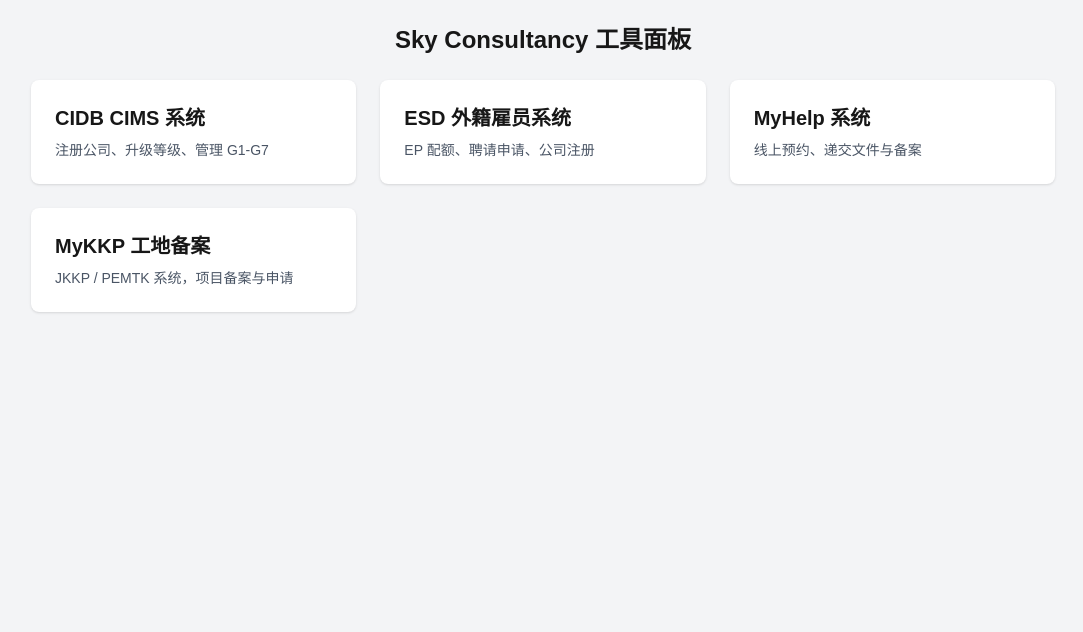
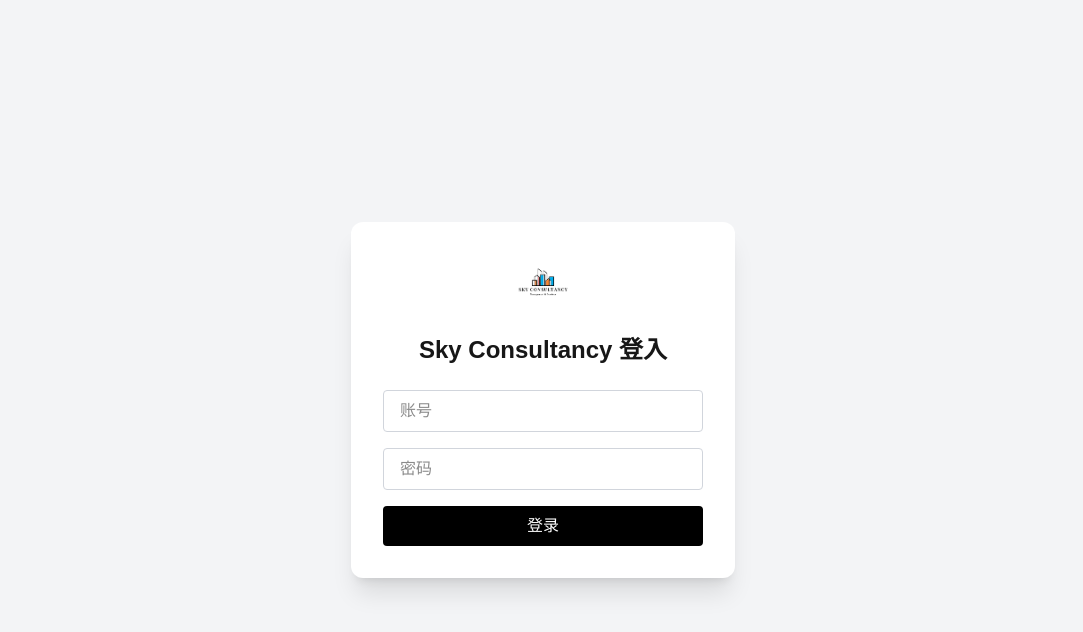
Before and after one commit to steven763308/skyconsultancymns_panel, a Next.js app: page / in a window 1280 px wide. Shown: the top 632 px of the page, without its empty margins (97-1180 px from the left). Built offline with nearby package versions, Linux system fonts and the light colour scheme; sample sign-in values are in the browser's storage.

Commit message:
root login

```diff
--- a/middleware.ts
+++ b/middleware.ts
@@ -33,9 +33,12 @@
 // ✅ 应用 middleware 的路径规则
 export const config = {
   matcher: [
-    '/',                    // 首页
-    '/dashboard/:path*',    // dashboard 所有子页面
-    '/admin/:path*',        // admin 所有子页面
-    '/setting/:path*',      // setting 所有子页面
+    '/',                      // 首页
+    '/dashboard',             // dashboard 主页
+    '/dashboard/:path*',      // dashboard 子页
+    '/admin',                 // admin 主页
+    '/admin/:path*',          // admin 子页
+    '/setting',               // setting 主页
+    '/setting/:path*',        // setting 子页
   ],
 };
--- a/src/app/dashboard/layout.tsx
+++ b/src/app/dashboard/layout.tsx
@@ -43,7 +43,7 @@
               onClick={() => {
                 document.cookie =
                   "sky_logged_in=; path=/; expires=Thu, 01 Jan 1970 00:00:00 UTC;";
-                window.location.href = "/login";
+                window.location.href = "/";
               }}
             >
               登出
--- a/src/app/dashboard/page.tsx
+++ b/src/app/dashboard/page.tsx
@@ -1,7 +1,9 @@
 // dashboard/page.tsx
+"use client";
+
 export default function DashboardHome() {
   return (
-    <div>
+    <div className="p-8">
       <h2 className="text-2xl font-bold mb-4">欢迎进入后台</h2>
       <p className="text-gray-600">这里是 Sky Consultancy 管理系统的仪表板首页。</p>
     </div>
--- a/src/app/login/page.tsx
+++ /dev/null
@@ -1,91 +0,0 @@
-"use client";
-
-import { useEffect, useState } from "react";
-import { useRouter } from "next/navigation";
-
-export default function LoginPage() {
-  const router = useRouter();
-  const [username, setUsername] = useState("");
-  const [password, setPassword] = useState("");
-  const [error, setError] = useState("");
-
-  // 自动跳转：如果 cookie 已存在就跳转首页
-  useEffect(() => {
-    const isLoggedIn = document.cookie
-      .split("; ")
-      .find((row) => row.startsWith("sky_logged_in="))?.split("=")[1];
-
-    if (isLoggedIn === "true") {
-      router.push("/");
-    }
-  }, []);
-
-  const handleLogin = (e: React.FormEvent) => {
-    e.preventDefault();
-
-    if (username === "steven" && password === "scmns0901") {
-      // 设置 cookie 有效期 7 天
-      const expires = new Date();
-      expires.setDate(expires.getDate() + 7);
-      document.cookie = `sky_logged_in=true; path=/; expires=${expires.toUTCString()}`;
-
-      router.push("/dashboard");
-    } else {
-      setError("账号或密码错误");
-    }
-  };
-
-  return (
-    <main className="min-h-screen flex items-center justify-center bg-gray-100 px-4">
-      <form
-        onSubmit={handleLogin}
-        className="bg-white p-8 rounded-xl shadow-xl w-full max-w-sm"
-      >
-        {/* Logo */}
-        <div className="flex justify-center mb-6">
-          <img
-            src="/image/scmnsLogo.png"
-            alt="Sky Consultancy Logo"
-            className="h-14"
-          />
-        </div>
-
-        {/* Title */}
-        <h1 className="text-2xl font-bold mb-6 text-center">
-          Sky Consultancy 登入
-        </h1>
-
-        {/* Error Message */}
-        {error && (
-          <p className="text-red-500 text-sm mb-4 text-center">{error}</p>
-        )}
-
-        {/* Username */}
-        <input
-          type="text"
-          placeholder="账号"
-          className="border border-gray-300 w-full px-4 py-2 rounded mb-4 focus:outline-none focus:ring-2 focus:ring-blue-500"
-          value={username}
-          onChange={(e) => setUsername(e.target.value)}
-        />
-
-        {/* Password */}
-        <input
-          type="password"
-          placeholder="密码"
-          className="border border-gray-300 w-full px-4 py-2 rounded mb-4 focus:outline-none focus:ring-2 focus:ring-blue-500"
-          value={password}
-          onChange={(e) => setPassword(e.target.value)}
-        />
-
-        {/* Submit Button */}
-        <button
-          type="submit"
-          className="w-full bg-black text-white py-2 rounded hover:bg-gray-800 transition"
-        >
-          登录
-        </button>
-      </form>
-    </main>
-  );
-}
--- a/src/app/page.tsx
+++ b/src/app/page.tsx
@@ -1,62 +1,93 @@
+//entry (Login Form)
+
 "use client";
-import { useEffect } from "react";
+
+import { useEffect, useState } from "react";
 import { useRouter } from "next/navigation";
 
-export default function Home() {
+export default function LoginPage() {
   const router = useRouter();
+  const [username, setUsername] = useState("");
+  const [password, setPassword] = useState("");
+  const [error, setError] = useState("");
 
+  // 自动跳转：如果 cookie 已存在就跳转首页
   useEffect(() => {
-    const loggedIn = localStorage.getItem("sky_logged_in");
-    if (loggedIn !== "true") {
-      router.push("/login");
+    const isLoggedIn = document.cookie
+      .split("; ")
+      .find((row) => row.startsWith("sky_logged_in="))?.split("=")[1];
+
+    if (isLoggedIn === "true") {
+      router.push("/");
     }
   }, []);
 
+  const handleLogin = (e: React.FormEvent) => {
+    e.preventDefault();
+
+    if (username === "steven" && password === "scmns0901") {
+      // 设置 cookie 有效期 7 天
+      const expires = new Date();
+      expires.setDate(expires.getDate() + 7);
+      document.cookie = `sky_logged_in=true; path=/; expires=${expires.toUTCString()}`;
+
+      router.push("/dashboard");
+    } else {
+      setError("账号或密码错误");
+    }
+  };
+
   return (
-    <main className="min-h-screen bg-gray-100 p-6">
-      <h1 className="text-2xl font-bold text-center mb-6">Sky Consultancy 工具面板</h1>
+    <main className="min-h-screen flex items-center justify-center bg-gray-100 px-4">
+      <form
+        onSubmit={handleLogin}
+        className="bg-white p-8 rounded-xl shadow-xl w-full max-w-sm"
+      >
+        {/* Logo */}
+        <div className="flex justify-center mb-6">
+          <img
+            src="/image/scmnsLogo.png"
+            alt="Sky Consultancy Logo"
+            className="h-14"
+          />
+        </div>
 
-      <div className="grid grid-cols-1 sm:grid-cols-2 lg:grid-cols-3 gap-6 max-w-5xl mx-auto">
-        {/* CIDB */}
-        <a
-          href="https://cims.cidb.gov.my"
-          target="_blank"
-          className="bg-white p-6 rounded-lg shadow hover:shadow-md transition"
+        {/* Title */}
+        <h1 className="text-2xl font-bold mb-6 text-center">
+          Sky Consultancy 登入
+        </h1>
+
+        {/* Error Message */}
+        {error && (
+          <p className="text-red-500 text-sm mb-4 text-center">{error}</p>
+        )}
+
+        {/* Username */}
+        <input
+          type="text"
+          placeholder="账号"
+          className="border border-gray-300 w-full px-4 py-2 rounded mb-4 focus:outline-none focus:ring-2 focus:ring-blue-500"
+          value={username}
+          onChange={(e) => setUsername(e.target.value)}
+        />
+
+        {/* Password */}
+        <input
+          type="password"
+          placeholder="密码"
+          className="border border-gray-300 w-full px-4 py-2 rounded mb-4 focus:outline-none focus:ring-2 focus:ring-blue-500"
+          value={password}
+          onChange={(e) => setPassword(e.target.value)}
+        />
+
+        {/* Submit Button */}
+        <button
+          type="submit"
+          className="w-full bg-black text-white py-2 rounded hover:bg-gray-800 transition"
         >
-          <h2 className="text-xl font-semibold mb-2">CIDB CIMS 系统</h2>
-          <p className="text-sm text-gray-600">注册公司、升级等级、管理 G1-G7</p>
-        </a>
-
-        {/* ESD */}
-        <a
-          href="https://esd.imi.gov.my"
-          target="_blank"
-          className="bg-white p-6 rounded-lg shadow hover:shadow-md transition"
-        >
-          <h2 className="text-xl font-semibold mb-2">ESD 外籍雇员系统</h2>
-          <p className="text-sm text-gray-600">EP 配额、聘请申请、公司注册</p>
-        </a>
-
-        {/* MyHelp */}
-        <a
-          href="https://myhelp.imi.gov.my"
-          target="_blank"
-          className="bg-white p-6 rounded-lg shadow hover:shadow-md transition"
-        >
-          <h2 className="text-xl font-semibold mb-2">MyHelp 系统</h2>
-          <p className="text-sm text-gray-600">线上预约、递交文件与备案</p>
-        </a>
-
-        {/* MyKKP */}
-        <a
-          href="https://mykkp.dosh.gov.my"
-          target="_blank"
-          className="bg-white p-6 rounded-lg shadow hover:shadow-md transition"
-        >
-          <h2 className="text-xl font-semibold mb-2">MyKKP 工地备案</h2>
-          <p className="text-sm text-gray-600">JKKP / PEMTK 系统，项目备案与申请</p>
-        </a>
-      </div>
+          登录
+        </button>
+      </form>
     </main>
   );
 }
```
